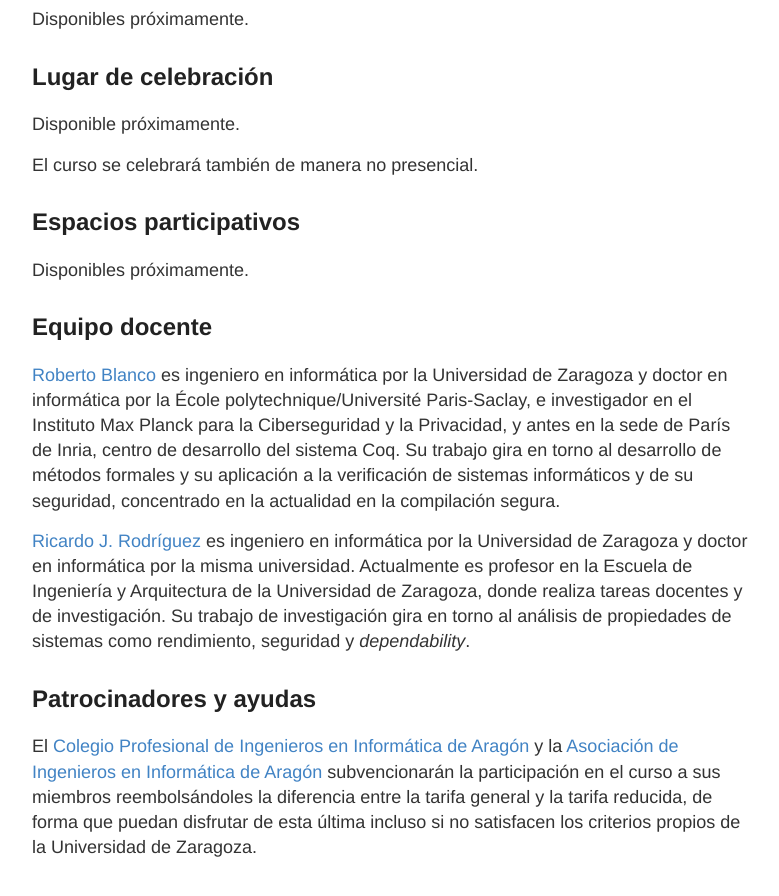
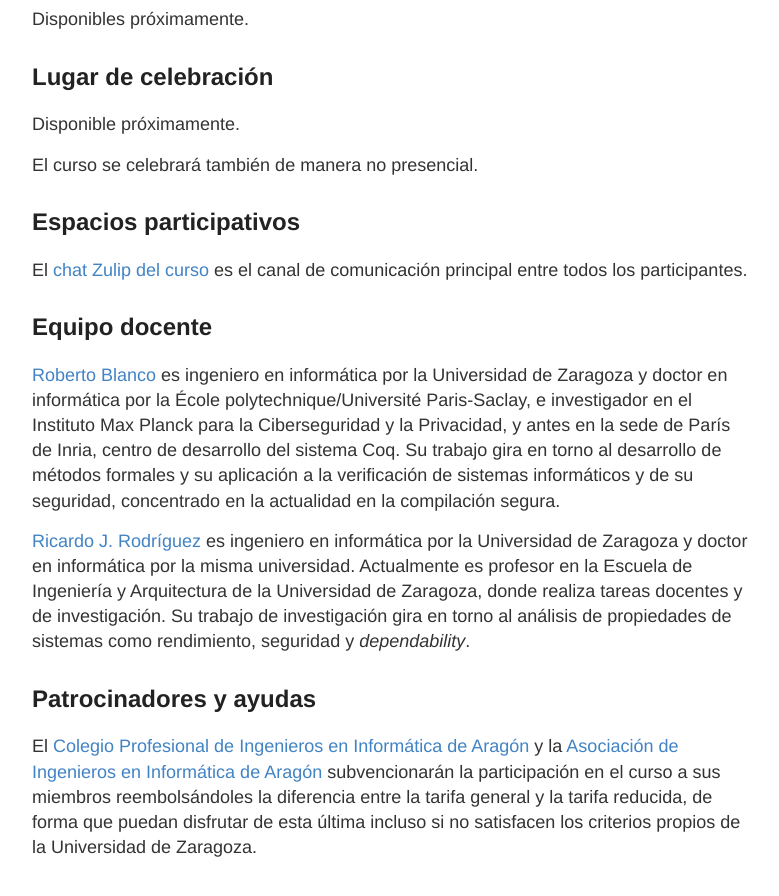
Before and after one commit to robblanco/robblanco.github.io, a Jekyll site: the page built from unizar2020.md, in a window 1280 px wide and 900 px high, scrolled down 3636 px. Shown: the top 896 px of the window, without its empty margins (248-1027 px from the left). Built offline with Jekyll 4.4.1, drawn with Linux system fonts in a browser that asks for light colours.

Commit message:
Add Zulip chat

```diff
--- a/unizar2020.md
+++ b/unizar2020.md
@@ -163,7 +163,8 @@ El curso se celebrará también de manera no presencial.
 
 ## Espacios participativos
 
-Disponibles próximamente.
+El [chat Zulip del curso](https://funsoft2020.zulipchat.com/) es el canal de
+comunicación principal entre todos los participantes.
 
 ## Equipo docente
 
```
